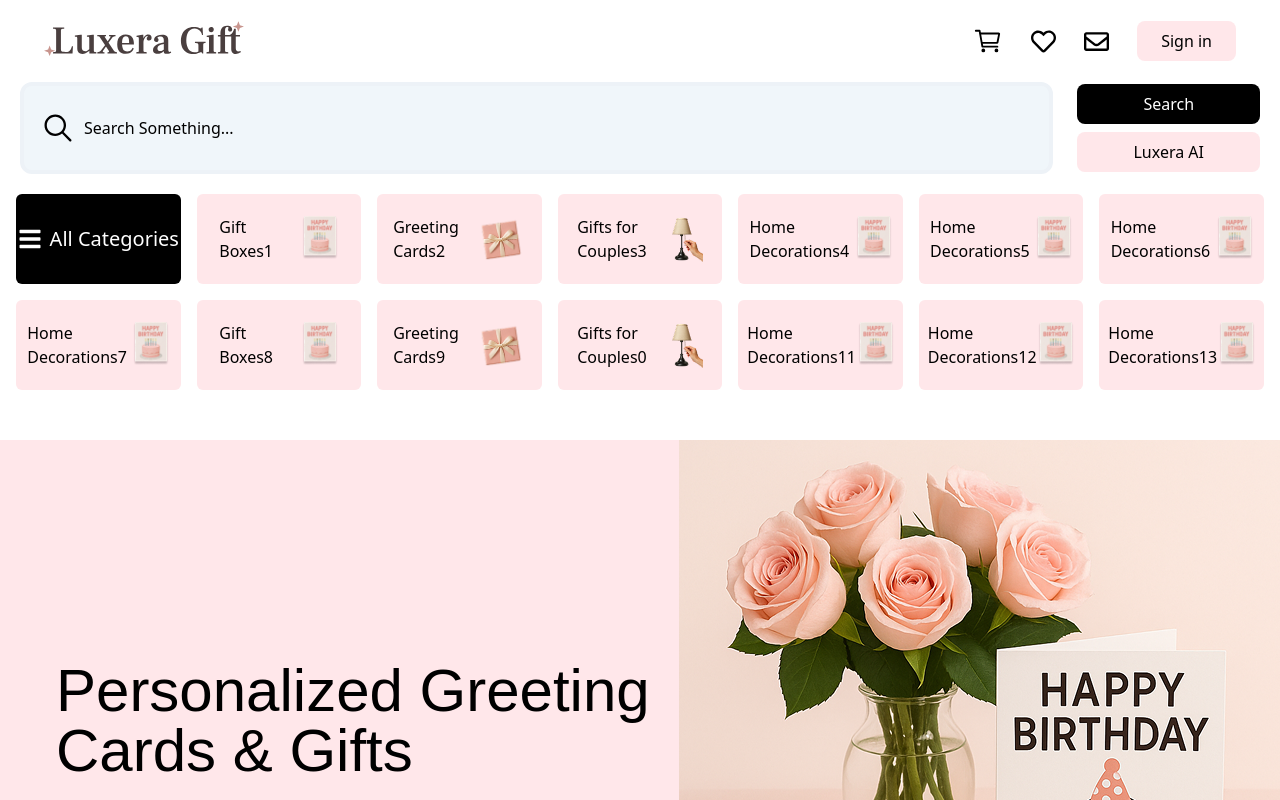
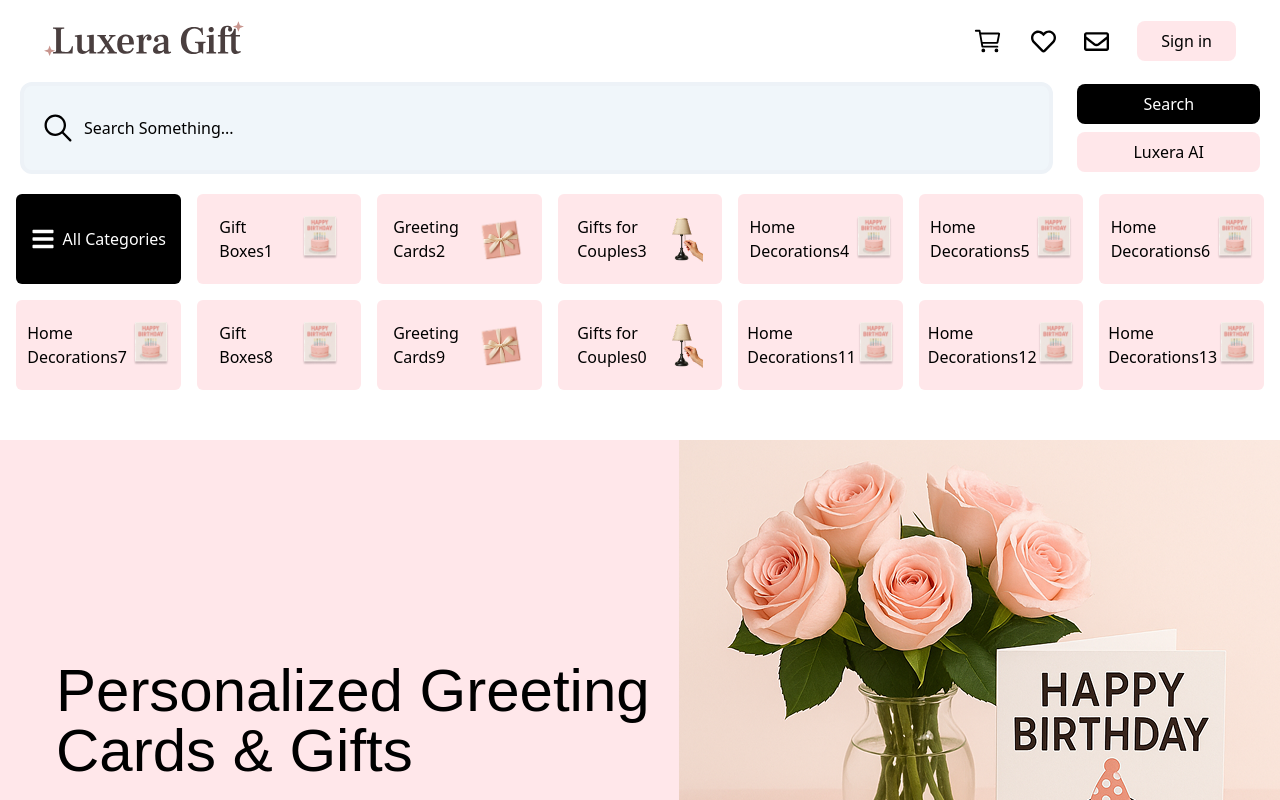
Before and after one commit to GeoLine02/luxera, a Next.js app: page /1 in a window 1280 px wide. Shown: the top 800 px of the page. Built offline with nearby package versions, Linux system fonts and the light colour scheme; a web font is replaced by a local one.

Commit message:
hotfix: all categories button text size

```diff
--- a/app/[locale]/(home)/components/categories/Categories.tsx
+++ b/app/[locale]/(home)/components/categories/Categories.tsx
@@ -21,9 +21,7 @@
         className="bg-black text-white rounded-md w-full cursor-pointer flex items-center justify-center gap-2 mx-auto"
       >
         <FaBars size={24} />
-        <h1 className="font-medium text-sm sm:text-base lg:text-xl text-center">
-          All Categories
-        </h1>
+        <h1 className="font-medium text-center">All Categories</h1>
       </div>
       {categoriesData.map((category) => (
         <CategoryCard
```
